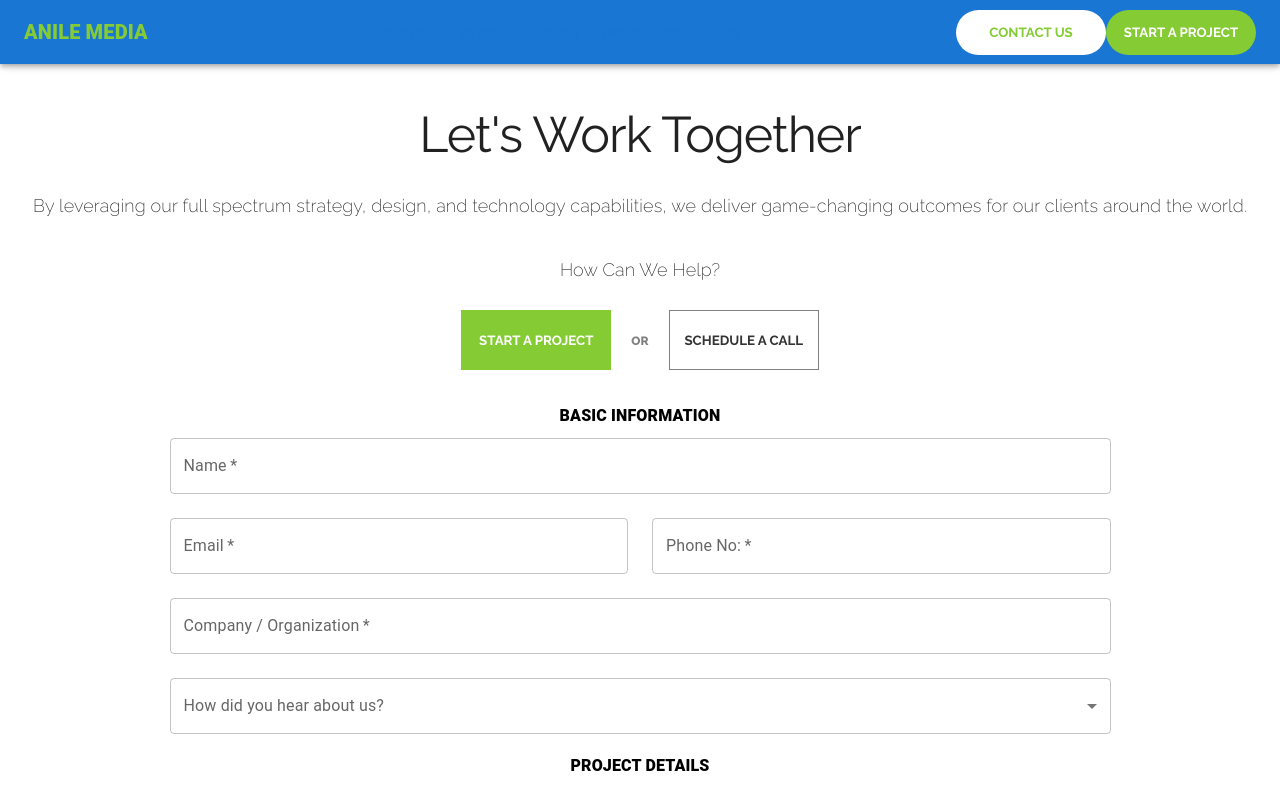
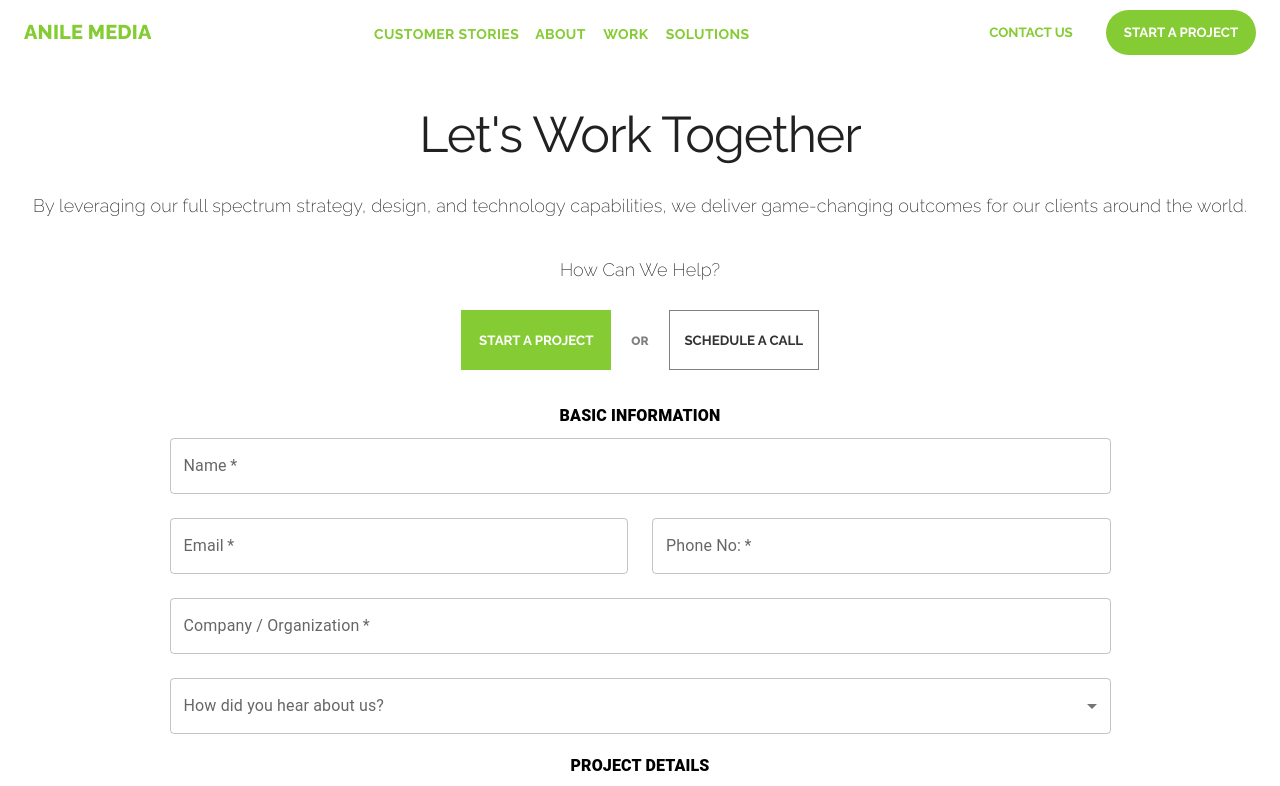
Before and after one commit to jaison080/anile-media, a Next.js app in the folder anile-media-website/: page /form in a window 1280 px wide. Shown: the top 786 px of the page. Built offline with nearby package versions, Linux system fonts and the light colour scheme.

Commit message:
Updated Navbar

```diff
--- a/anile-media-website/styles/globals.css
+++ b/anile-media-website/styles/globals.css
@@ -222,18 +222,18 @@ input[type="file"] {
 }
 
 .appbar{
-  background: #fff;;
-  box-shadow: none;
+  background: #fff !important;
+  box-shadow: none !important;
 }
 
 .company-button{
-  color:#85CB33;
-  font-weight: 700;
-    font-size: 14px;
-    font-family: var(--primary-font);
+  color:#85CB33 !important;
+  font-weight: 700 !important;
+    font-size: 14px !important;
+    font-family: var(--primary-font) !important;
 }
 .company{
-  font-family: var(--primary-font);
+  font-family: var(--primary-font) !important;
 }
 .submit:hover {
   background-color: #85CB33;
```
